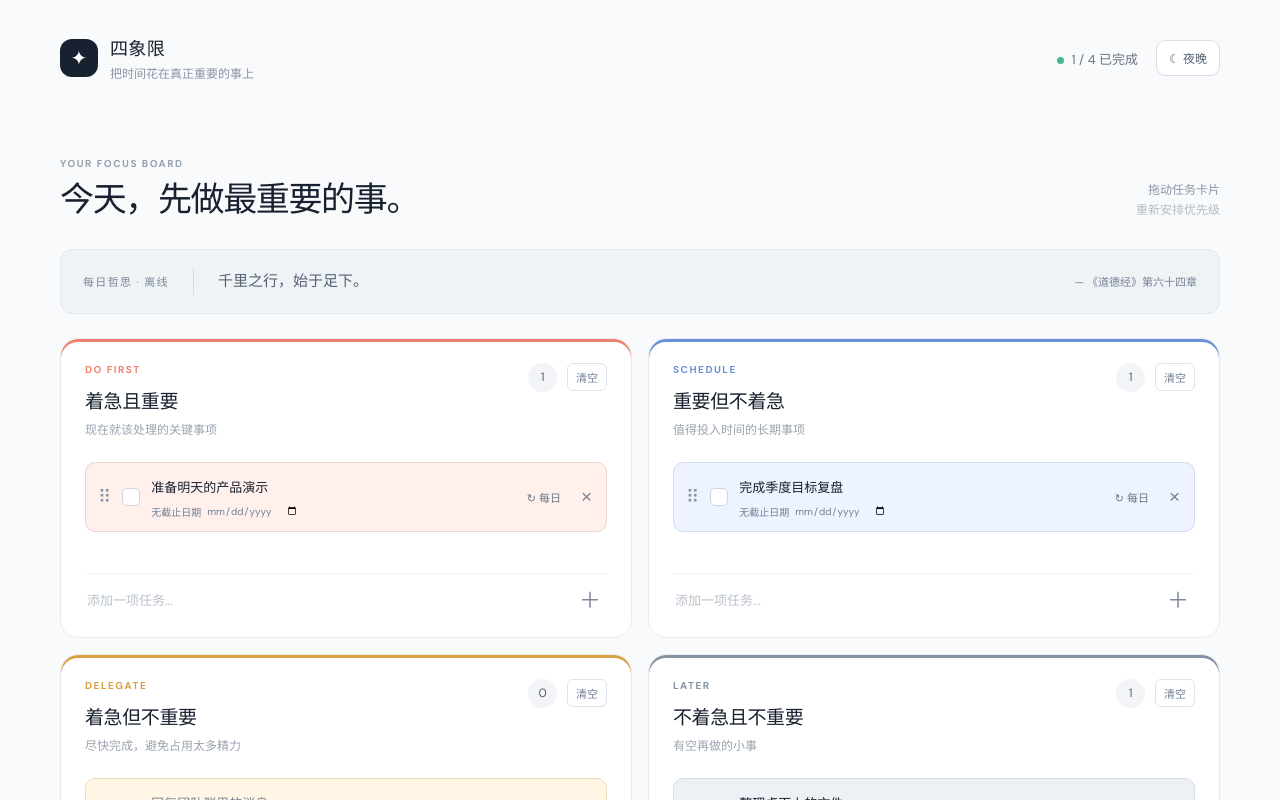
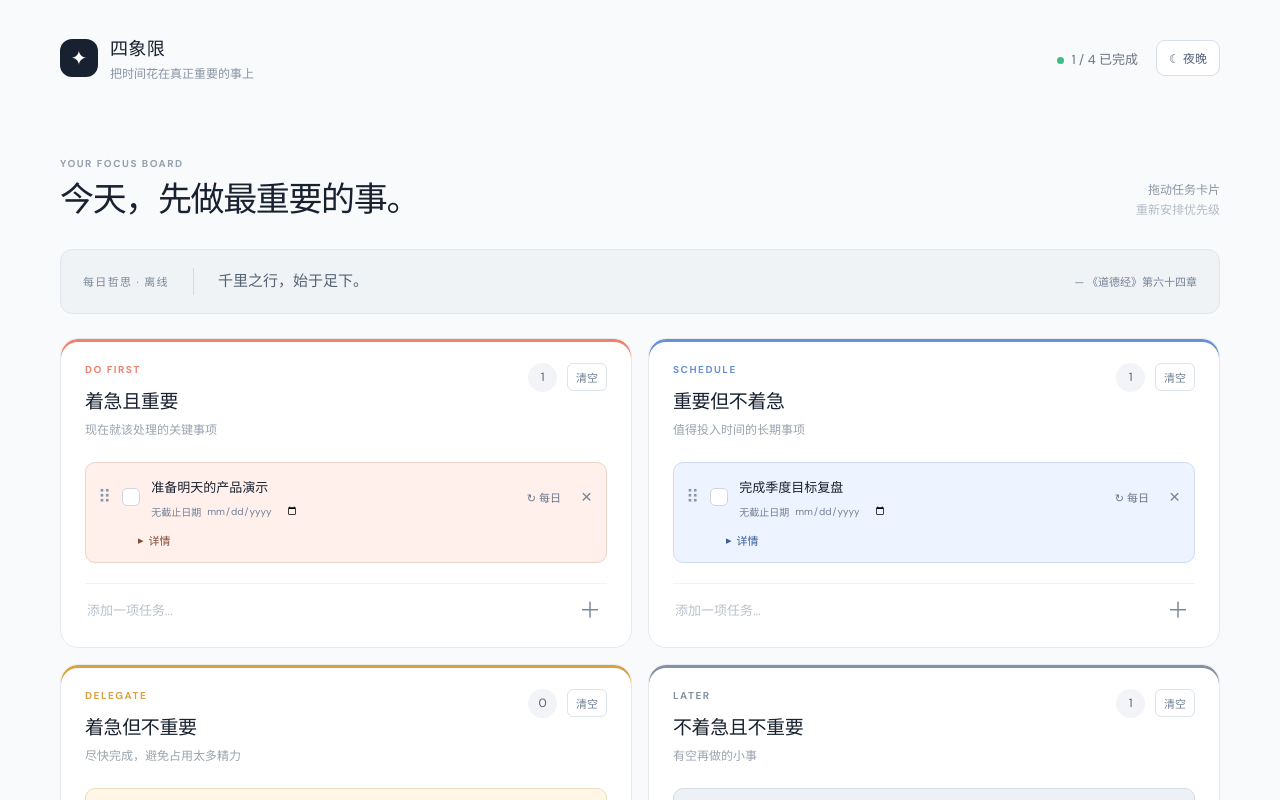
Before and after one commit to DudeChenDAVID/four-quadrant-todo-Web-application, a React (Vite) app: page / in a window 1280 px wide. Shown: the top 800 px of the page. Built offline with nearby package versions, Linux system fonts and the light colour scheme; no server answers.

Commit message:
增加了详情页

```diff
--- a/src/App.jsx
+++ b/src/App.jsx
@@ -49,6 +49,7 @@ function App() {
   const [dropTarget, setDropTarget] = useState(null)
   const [editing, setEditing] = useState(null)
   const [editText, setEditText] = useState('')
+  const [expandedTasks, setExpandedTasks] = useState({})
   const [theme, setTheme] = useState(() => {
     try { return localStorage.getItem('quadrant-theme') === 'dark' ? 'dark' : 'light' } catch { return 'light' }
   })
@@ -108,6 +109,15 @@ function App() {
         <div className="quadrant-head"><div><p className="eyebrow">{q.eyebrow}</p><h3>{q.title}</h3><p className="description">{q.description}</p></div><div className="quadrant-actions"><span className="count">{tasks.filter(t => t.quadrant === q.id && !t.done).length}</span><button className="clear-quadrant" onClick={() => clearQuadrant(q.id)} disabled={!tasks.some(t => t.quadrant === q.id)} aria-label={`清空${q.title}的全部任务`} title="删除此象限的全部任务">清空</button></div></div>
         <div className="task-list">{tasks.filter(t => t.quadrant === q.id).map(task => <div key={task.id} className={`task ${task.done ? 'done' : ''} ${dragging === task.id ? 'dragging' : ''} ${dropTarget?.id === task.id && dragging !== task.id ? `insert-${dropTarget.position}` : ''}`} draggable={editing !== task.id} onDragStart={e => { e.dataTransfer.setData('text/plain', String(task.id)); e.dataTransfer.effectAllowed = 'move'; setDragging(task.id) }} onDragEnd={() => { setDragging(null); setDropTarget(null) }} onDragOver={e => { e.preventDefault(); e.stopPropagation(); const rect = e.currentTarget.getBoundingClientRect(); setDropTarget({ quadrant: q.id, id: task.id, position: e.clientY < rect.top + rect.height / 2 ? 'before' : 'after' }) }} onDrop={e => { e.preventDefault(); e.stopPropagation(); drop(q.id, dropTarget) }}>
           <span className="drag-handle" title="拖动排序">⠿</span><button className="check" onClick={() => toggle(task.id)} aria-label={task.done ? '恢复未完成' : '完成任务'}>{task.done ? '✓' : ''}</button><div className="task-content">{editing === task.id ? <input className="task-editor" autoFocus value={editText} onChange={e => { setEditText(e.target.value); if (e.target.value.trim()) updateTask(task.id, { text: e.target.value }) }} onBlur={saveEdit} onKeyDown={e => { if (e.key === 'Enter' && !e.nativeEvent.isComposing) e.currentTarget.blur(); if (e.key === 'Escape') e.currentTarget.blur() }} aria-label="编辑任务文字" /> : <button className="task-text edit-trigger" onClick={() => { setEditing(task.id); setEditText(task.text) }} title="点击编辑">{task.text}</button>}<label className="due-date"><span>{task.dueDate ? '截止' : '无截止日期'}</span><input type="date" value={task.dueDate || ''} onChange={e => updateTask(task.id, { dueDate: e.target.value })} aria-label={`${task.text}的截止日期`} /></label></div><button className={`daily-toggle ${task.daily ? 'active' : ''}`} onClick={() => toggleDaily(task.id)} aria-pressed={!!task.daily} title="每日任务：第二天自动恢复未完成">↻ 每日</button><button className="delete" onClick={() => remove(task.id)} aria-label="删除任务">×</button>
+          <div className="task-details">
+            <button className="details-toggle" aria-expanded={!!expandedTasks[task.id]} aria-controls={`task-details-${task.id}`} onClick={() => setExpandedTasks(prev => ({ ...prev, [task.id]: !prev[task.id] }))}>
+              <span aria-hidden="true">{expandedTasks[task.id] ? '▾' : '▸'}</span> {expandedTasks[task.id] ? '收起详情' : '详情'}
+            </button>
+            {expandedTasks[task.id] && <div id={`task-details-${task.id}`} className="details-panel" onDragStart={e => e.stopPropagation()}>
+              <textarea draggable={false} value={task.details || ''} onChange={e => updateTask(task.id, { details: e.target.value })} placeholder="写下任务步骤、备注或补充说明…" aria-label={`${task.text}的详情`} />
+              <span className="details-saved">自动保存</span>
+            </div>}
+          </div>
         </div>)}</div>
         <div className="add-row"><input value={drafts[q.id] || ''} onChange={e => setDrafts(prev => ({ ...prev, [q.id]: e.target.value }))} onKeyDown={e => e.key === 'Enter' && addTask(q.id)} placeholder="添加一项任务..." /><button onClick={() => addTask(q.id)} aria-label="添加任务">＋</button></div>
       </article>)}
--- a/src/task-interactions.css
+++ b/src/task-interactions.css
@@ -1,4 +1,14 @@
 .task{position:relative;transition:opacity .15s,box-shadow .15s,transform .15s}
+.task{flex-wrap:wrap}
+.task-details{flex-basis:100%;min-width:0;padding-left:40px}
+.details-toggle{display:flex;align-items:center;gap:5px;border:0;background:transparent;color:var(--daily-ink);font:inherit;font-size:11px;padding:2px 0;cursor:pointer}
+.details-toggle:hover{text-decoration:underline}
+.details-panel{margin-top:8px;border-top:1px solid var(--daily-border);padding-top:10px}
+.details-panel textarea{display:block;width:100%;min-height:105px;resize:vertical;border:1px solid var(--daily-border);border-radius:7px;padding:10px;background:rgba(255,255,255,.45);color:inherit;font:inherit;font-size:12px;line-height:1.8;cursor:text}
+.details-panel textarea::placeholder{color:#718095}
+.details-saved{display:block;text-align:right;font-size:10px;color:#718095;margin-top:5px}
+[data-theme=dark] .details-panel textarea{background:rgba(0,0,0,.12)}
+[data-theme=dark] .details-panel textarea::placeholder,[data-theme=dark] .details-saved{color:#a7b6ca}
 .task.dragging{opacity:.35;transform:scale(.98)}
 .task.insert-before::before,.task.insert-after::after{content:'';position:absolute;left:0;right:0;height:3px;background:var(--daily-ink);border-radius:3px;box-shadow:0 0 0 2px var(--daily-bg)}
 .task.insert-before::before{top:-7px}.task.insert-after::after{bottom:-7px}
```
Also changed, not shown: 6 other files (tests, documents, lock files or other folders).
